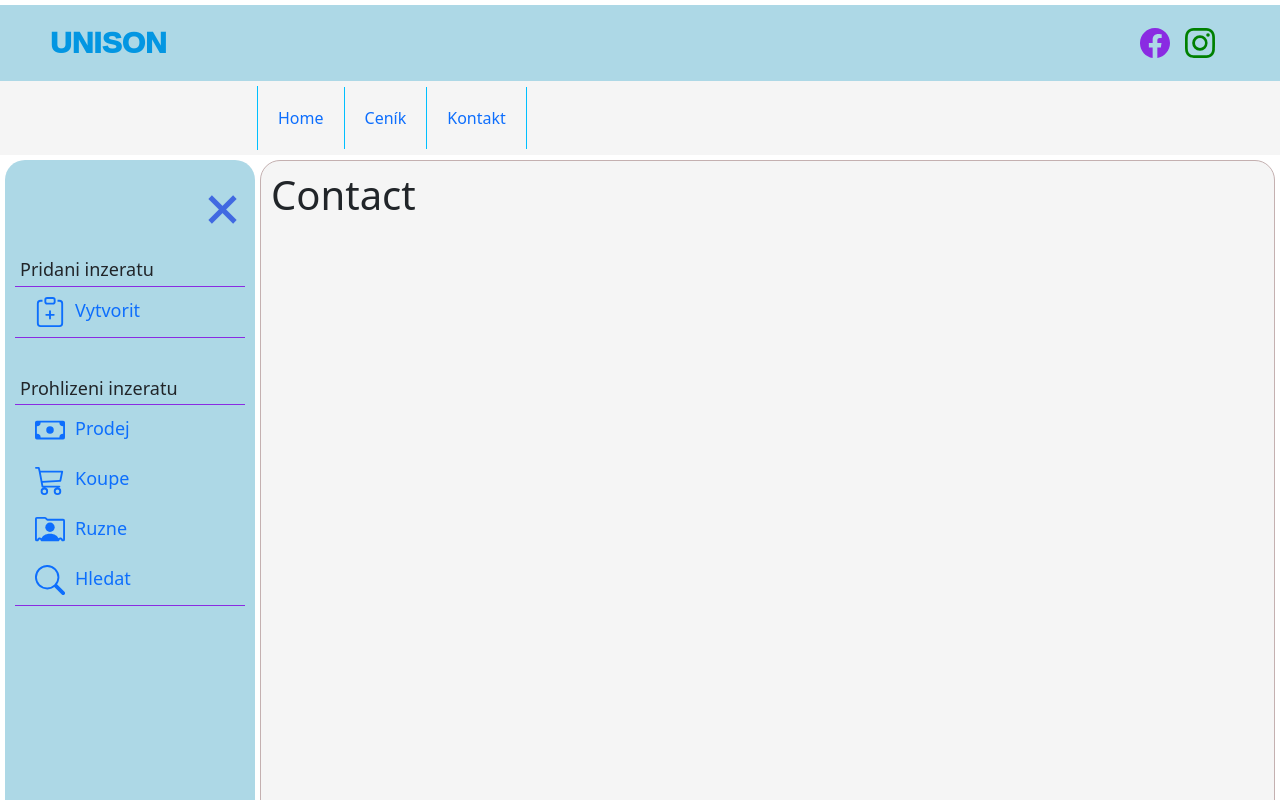
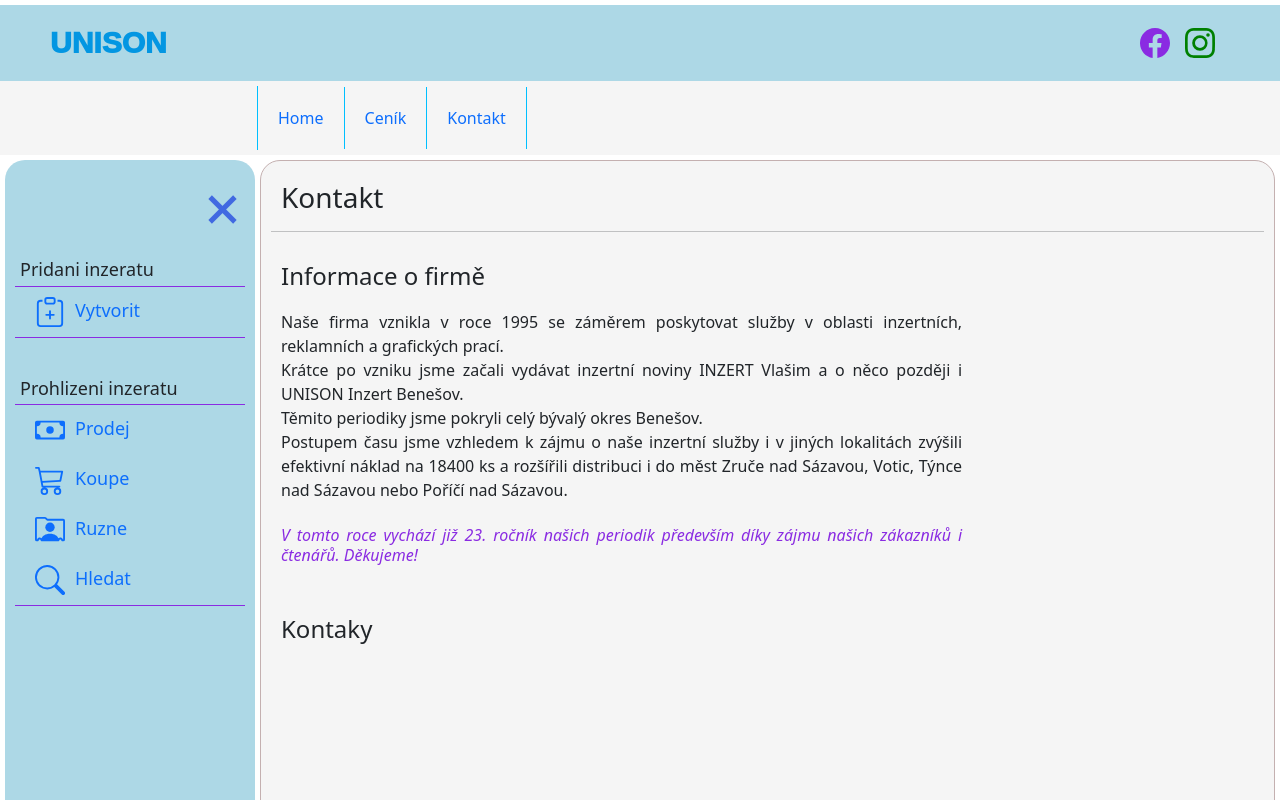
Before and after one commit to SekacMervin/unison, a React (Create React App) app: page /contact in a window 1280 px wide. Shown: the top 800 px of the page. Built offline with nearby package versions, Linux system fonts and the light colour scheme.

Commit message:
Vytvoreni stranky kontakty

```diff
--- /dev/null
+++ b/src/Styles/Contact.scss
@@ -0,0 +1,81 @@
+
+//// Text
+h3.contact-normal
+{
+    margin:10px
+}
+
+div.contact-text-normal
+{
+    font-size: medium;
+    margin: 10px;
+}
+
+
+
+//// Rozlozeni stranky
+.contact-body
+{
+    width: 100%;
+
+    .contact-info-segment
+    {
+        margin: 10px;
+        margin-top: 30px;
+        margin-bottom: 50px;
+
+        .contact-info-segment-text
+        {
+            width: 100%;
+            margin-right: 10px;
+
+            h4
+            {
+                margin-bottom: 20px;
+            }
+
+            h6
+            {
+                color: blueviolet;
+                font-style: oblique;
+            }
+
+            p
+            {
+                width: 70%;
+                text-align: justify;
+            }
+        }
+    }
+}
+
+div.contact-contacts
+{
+    display: flex;
+
+    .contact-contacts-head
+    {
+        width: 100px;
+        margin-right: 50px;
+    }
+}
+
+
+
+// Pri velkem zmenseni okna prohlizece
+@media screen and (max-width: 1000px)
+{
+    .contact-body
+    {
+        .contact-info-segment
+        {
+            .contact-info-segment-text
+            {
+                p
+                {
+                    width: 100%;
+                }
+            }
+        }
+    }
+}
--- a/src/Styles/Price.scss
+++ b/src/Styles/Price.scss
@@ -40,25 +40,10 @@ div.price-text-normal
                 font-style: oblique;
             }
         }
+
+        .price-priceList-segment-img
+        {
+            overflow-x: auto;
+        }
     }
 }
-
-
-
-// // Pri velkem zmenseni okna prohlizece
-// @media screen and (max-width: 1000px)
-// {
-//     .price-body
-//     {
-//         .price-priceList-segment
-//         {
-//             .price-priceList-segment-text
-//             {
-//                 img
-//                 {
-//                     width: 300px;
-//                 }
-//             }
-//         }
-//     }
-// }
--- a/src/Styles/Styles.scss
+++ b/src/Styles/Styles.scss
@@ -3,4 +3,5 @@
 @use './AddInzert.scss';
 @use './Home.scss';
 @use './Price.scss';
+@use './Contact.scss';
 @import '~bootstrap/scss/bootstrap.scss';
--- a/src/pages/Contact.js
+++ b/src/pages/Contact.js
@@ -1,6 +1,48 @@
+
+//// Import packages
+import React from "react";
+import { useState } from "react";
+import styles from "../Styles/Styles.scss";
+
+
+
+//// Function
 const Contact = () =>
 {
-    return <h1>Contact</h1>;
+    return(
+        <>
+            <h3 className="contact-normal">
+                Kontakt
+            </h3>
+            <hr></hr>
+            <div className="contact-body">
+                <div className="contact-info-segment">
+                    <div className="contact-info-segment-text">
+                        <h4>
+                            Informace o firmě
+                        </h4>
+                        <p>
+                            Naše firma vznikla v roce 1995 se záměrem poskytovat služby v oblasti inzertních, reklamních a grafických prací.<br/>
+                            Krátce po vzniku jsme začali vydávat inzertní noviny INZERT Vlašim a o něco později i UNISON Inzert Benešov.<br/>
+                            Těmito periodiky jsme pokryli celý bývalý okres Benešov.<br/>
+                            Postupem času jsme vzhledem k zájmu o naše inzertní služby i v jiných lokalitách zvýšili efektivní náklad na 18400 ks a rozšířili distribuci  i do měst Zruče nad Sázavou, Votic, Týnce nad Sázavou nebo Poříčí nad Sázavou.
+                            <br/><br/>
+                            <h6>V tomto roce vychází již 23. ročník našich periodik především díky zájmu našich zákazníků i čtenářů. Děkujeme!</h6>
+                        </p>
+                    </div>
+                </div>
+                <div className="contact-info-segment">
+                    <div className="contact-info-segment-text">
+                        <h4>
+                            Kontaky
+                        </h4>
+                        <p>
+                        </p>
+                    </div>
+                </div>
+            </div>
+        </>
+    )
 };
 
 export default Contact ;
--- a/src/pages/Price.js
+++ b/src/pages/Price.js
@@ -25,8 +25,9 @@ const Price = () =>
                         <h4>
                             Vlašimsko - ceny pro rok 2022
                         </h4>
-                        <img src={CenikVlasim} alt="Cenik_Vlasim" title="Cenik_Vlasim">
-                        </img>
+                        <div className="price-priceList-segment-img">
+                            <img src={CenikVlasim} alt="Cenik_Vlasim" title="Cenik_Vlasim"></img>
+                        </div>
                     </div>
                 </div>
                 <div className="price-priceList-segment">
@@ -34,8 +35,9 @@ const Price = () =>
                         <h4>
                             Benešovsko - ceny pro rok 2022
                         </h4>
-                        <img src={CenikBenesov} alt="Cenik_Benesov" title="Cenik_Benesov">
-                        </img>
+                        <div className="price-priceList-segment-img">
+                            <img src={CenikBenesov} alt="Cenik_Benesov" title="Cenik_Benesov"></img>
+                        </div>
                     </div>
                 </div>
             </div>
```
